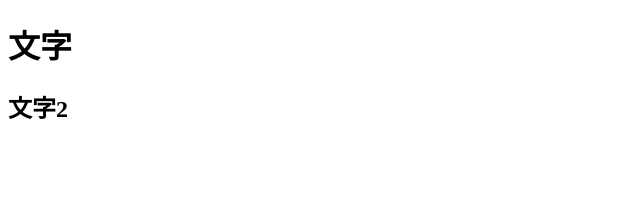
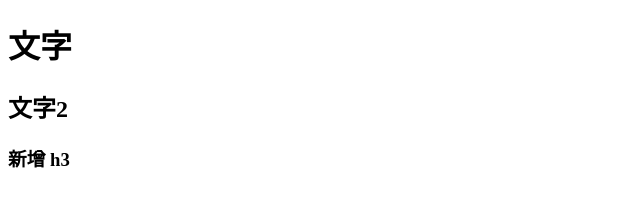
Before and after one commit to recall131477/test, a plain HTML site: page index.html in a window 1280 px wide. Shown: the whole page, without its empty margins (0-640 px from the left). Drawn offline with Linux system fonts and the light colour scheme.

Commit message:
新增 h3

```diff
--- a/index.html
+++ b/index.html
@@ -9,5 +9,6 @@
 <body>
   <h1>文字</h1>
   <h2>文字2</h2>
+  <h3>新增 h3</h3>
 </body>
 </html>
```
